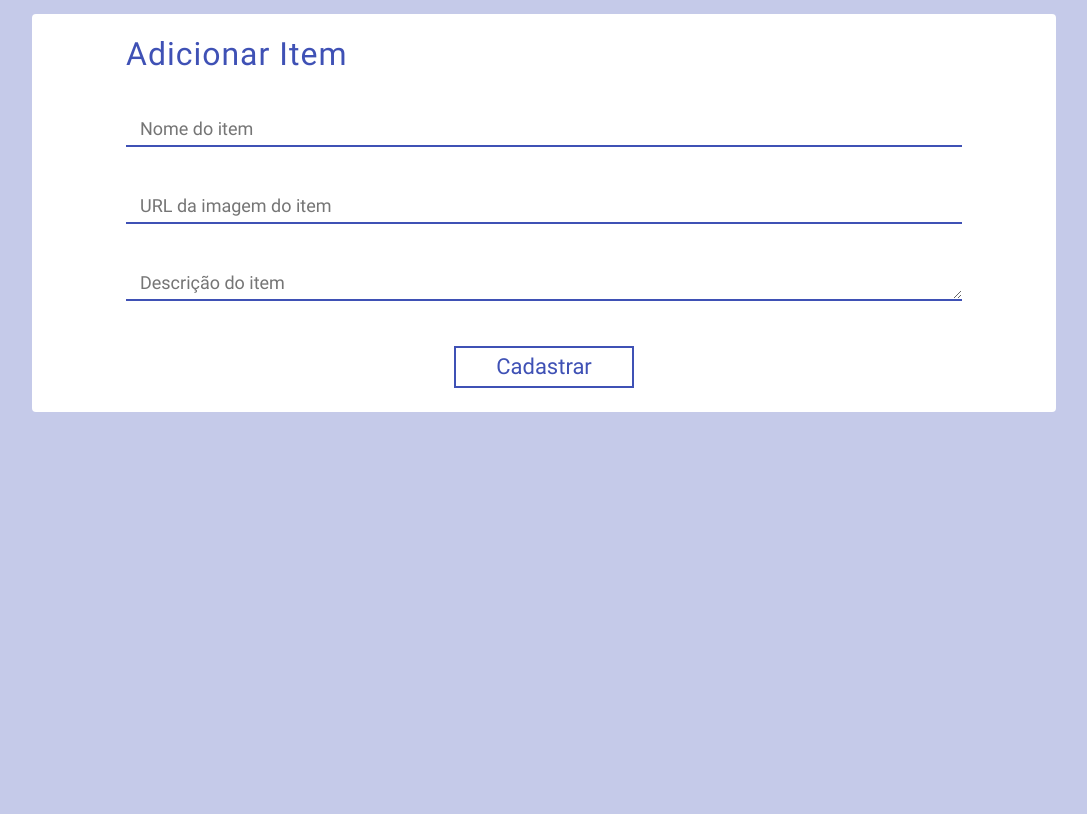
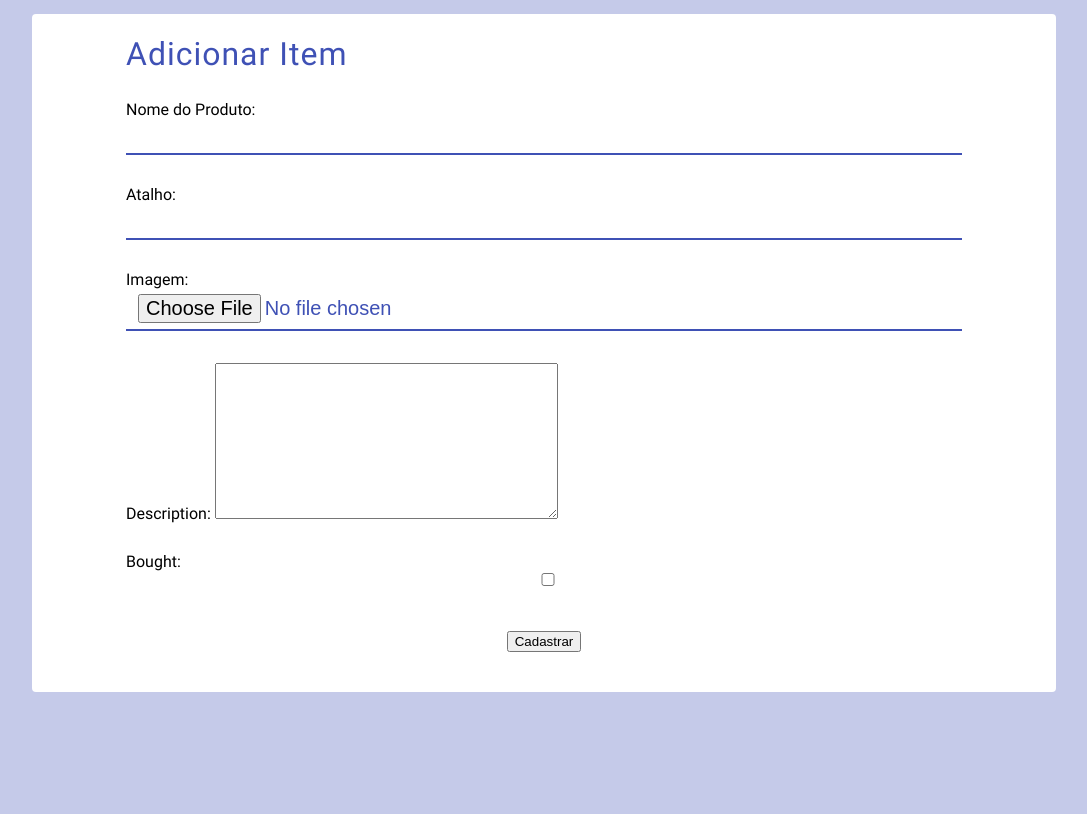
Before and after one commit to rogerioloboBR/inflr, a Django app: page /products/form/ in a window 1280 px wide. Shown: the part 88-902 px from the top of the page, without its empty margins (96-1183 px from the left). Run offline with Django 3.2, Linux system fonts and the light colour scheme.

Commit message:
Cadastro de produtos ok.

```diff
--- /dev/null
+++ b/inflr3/store/form.py
@@ -0,0 +1,10 @@
+from django import forms
+from .models import Product
+
+
+class AddProduct(forms.ModelForm):
+
+
+    class Meta:
+        model = Product
+        fields = ('name','slug','image','description','bought')
--- a/inflr3/store/models.py
+++ b/inflr3/store/models.py
@@ -1,5 +1,5 @@
 from django.db import models
-
+from django.conf import settings
 # Create your models here.
 
 class ProductManager(models.Manager):
@@ -30,3 +30,13 @@ class Product(models.Model):
         verbose_name ='Produto'
         verbose_name_plural='Produtos'
         ordering =['name']
+
+
+class Buy(models.Model):
+    user = models.ForeignKey(
+        settings.AUTH_USER_MODEL, verbose_name='Usuario',
+        related_name='buy'
+    )
+    product = models.ForeignKey(
+        Product, verbose_name='Produto', related_name='buy'
+    )
--- a/inflr3/store/templates/store/addproduct.html
+++ b/inflr3/store/templates/store/addproduct.html
@@ -3,24 +3,44 @@
 {% load static %}
 {% block content%}
 <div class="list-products">
-			<form action="">
+			<form action="" method="post">
 				<div class="add-product">
 					<div class="add-product-title">
 						Adicionar Item
 					</div>
-					<div class="add-product-input">
-						<input type="text" placeholder="Nome do item">
-					</div>
-					<div class="add-product-input">
-						<input type="text" placeholder="URL da imagem do item">
-					</div>
-					<div class="add-product-input">
-						<textarea name="" rows="1" placeholder="Descrição do item"></textarea>
-					</div>
+						<form action="" method="post">
+							{% csrf_token %}
+							<fieldset>
+								{{ form.non_field_errors }}
 
-					<div class="add-product-button">
-						<a href="admin.html"> Cadastrar </a>
-					</div>
+									{% for field in form %}
+										<div class="login-input">
+
+											{{ field.label_tag}}
+											{{ field }}
+											{{ field.errors }}
+										</div>
+									{% endfor %}
+							<div class="login-button">
+								 <button type="submit">Cadastrar</button>
+							</div>
+							</fieldset>
+
+						</form>
+
+					<!--<div class="add-product-input">-->
+						<!--<input type="text" placeholder="Nome do item">-->
+					<!--</div>-->
+					<!--<div class="add-product-input">-->
+						<!--<input type="text" placeholder="URL da imagem do item">-->
+					<!--</div>-->
+					<!--<div class="add-product-input">-->
+						<!--<textarea name="" rows="1" placeholder="Descrição do item"></textarea>-->
+					<!--</div>-->
+
+					<!--<div class="add-product-button">-->
+						<!--<a href="admin.html"> Cadastrar </a>-->
+					<!--</div>-->
 				</div>
 			</form>
 		</div>
--- a/inflr3/store/templates/store/home.html
+++ b/inflr3/store/templates/store/home.html
@@ -8,7 +8,7 @@
 		<div class="items-comprados">
 			<div class="items-comprados-container">
                     {% for product in products %}
-                        {% if product.bought %}
+                        {% if product.bought"%}
                              <div class="items-comprados-container">
                                 <div class="item-each">
                                     <div class="item-image"></div>
@@ -58,7 +58,7 @@
                                 </div>
                                 <div>
                                     <i class="zmdi zmdi-shopping-cart-plus"></i>
-                                    Comprar
+                                    Comprar{{}}
                                 </div>
                             </div>
                         </div>
--- a/inflr3/store/views.py
+++ b/inflr3/store/views.py
@@ -1,5 +1,6 @@
-from django.shortcuts import render, get_object_or_404
+from django.shortcuts import render, get_object_or_404, redirect
 from .models import Product
+from .form import AddProduct
 # Create your views here.
 
 
@@ -33,6 +34,15 @@ def productlist(request):
 
 def addproduct(request):
 
-    template_name = 'store/addproduct.html'
+    template_name ='store/addproduct.html'
 
-    return render(request, template_name)
+    if request.method == "POST":
+        form = AddProduct(request.POST)
+        if form.is_valid():
+            form = form.save(commit=False)
+            form.user = request.user
+            form.save()
+            return redirect('store:productlist')
+    else:
+        form = AddProduct()
+    return render(request, template_name,{'form':form})
```
